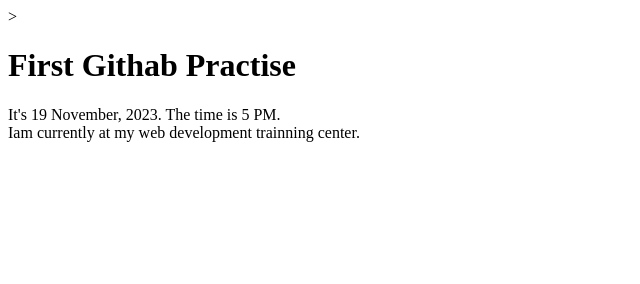
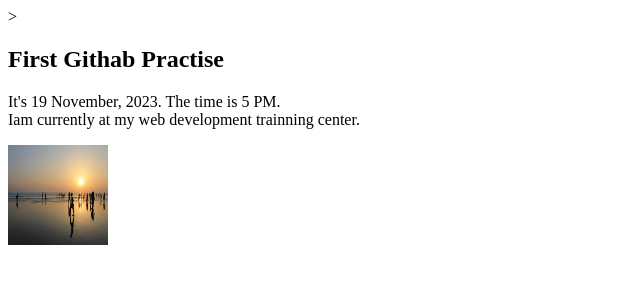
Before and after one commit to Progha/Day-16, a plain HTML site: page index.html in a window 1280 px wide. Shown: the whole page, without its empty margins (0-640 px from the left). Drawn offline with Linux system fonts and the light colour scheme.

Commit message:
Third commit

```diff
--- a/index.html
+++ b/index.html
@@ -8,13 +8,14 @@
 
 </head>>
 <body>
-    <div>
+    <section>
         <h1>
             First Githab Practise
         </h1>
         <p>
             It's 19 November, 2023. The time is 5 PM.<br> Iam currently at my web development trainning center.
         </p>
-    </div>
+        <img src="Cox's_Bazar_sea_beach_01.jpg"alt="web"style="height:100px;width:100px">
+    </section>
 </body>
 </html>
--- a/style.css
+++ b/style.css
@@ -1,6 +1,4 @@
-div{
-    height:200px;
-    width:100px;
+section{
     background-color: chocolate;
     border:1px solid black;
     padding:10px 10px 10px 10px;
```
Also changed, not shown: Cox's_Bazar_sea_beach_01.jpg (added).
